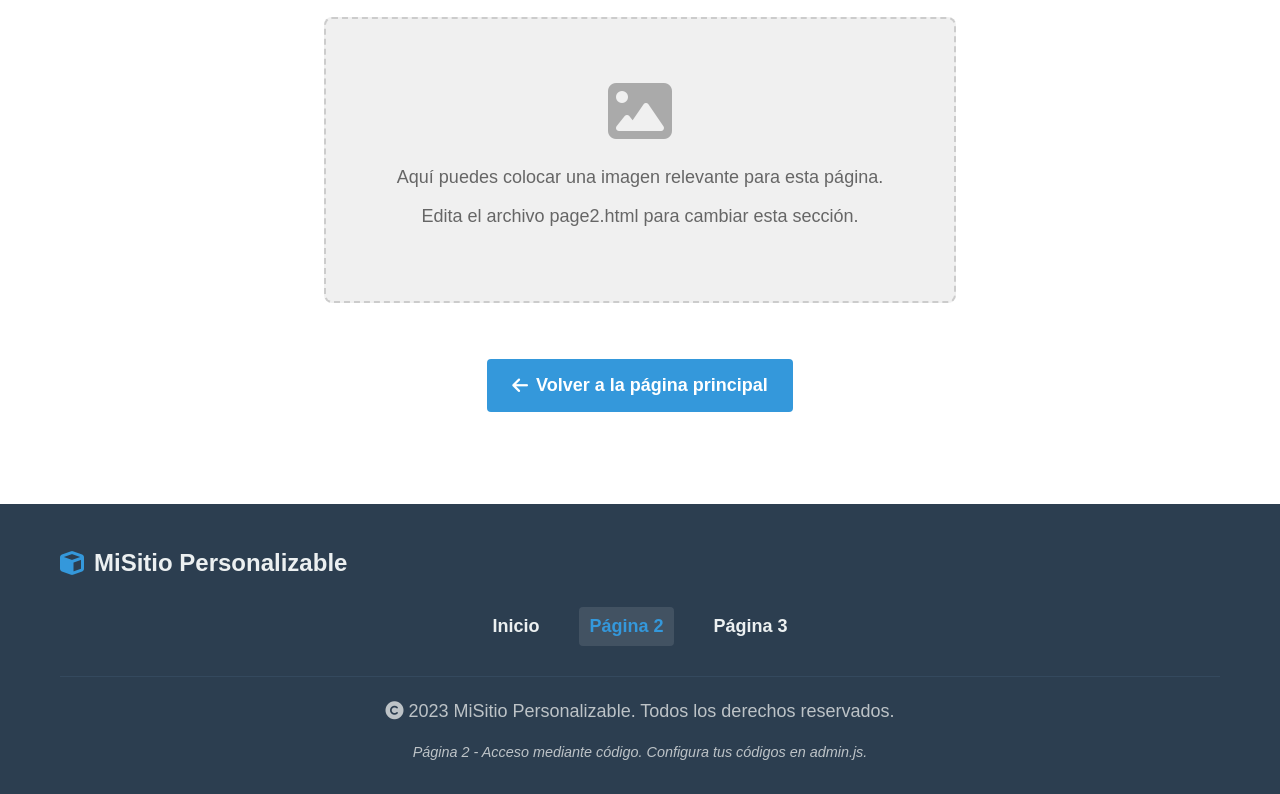
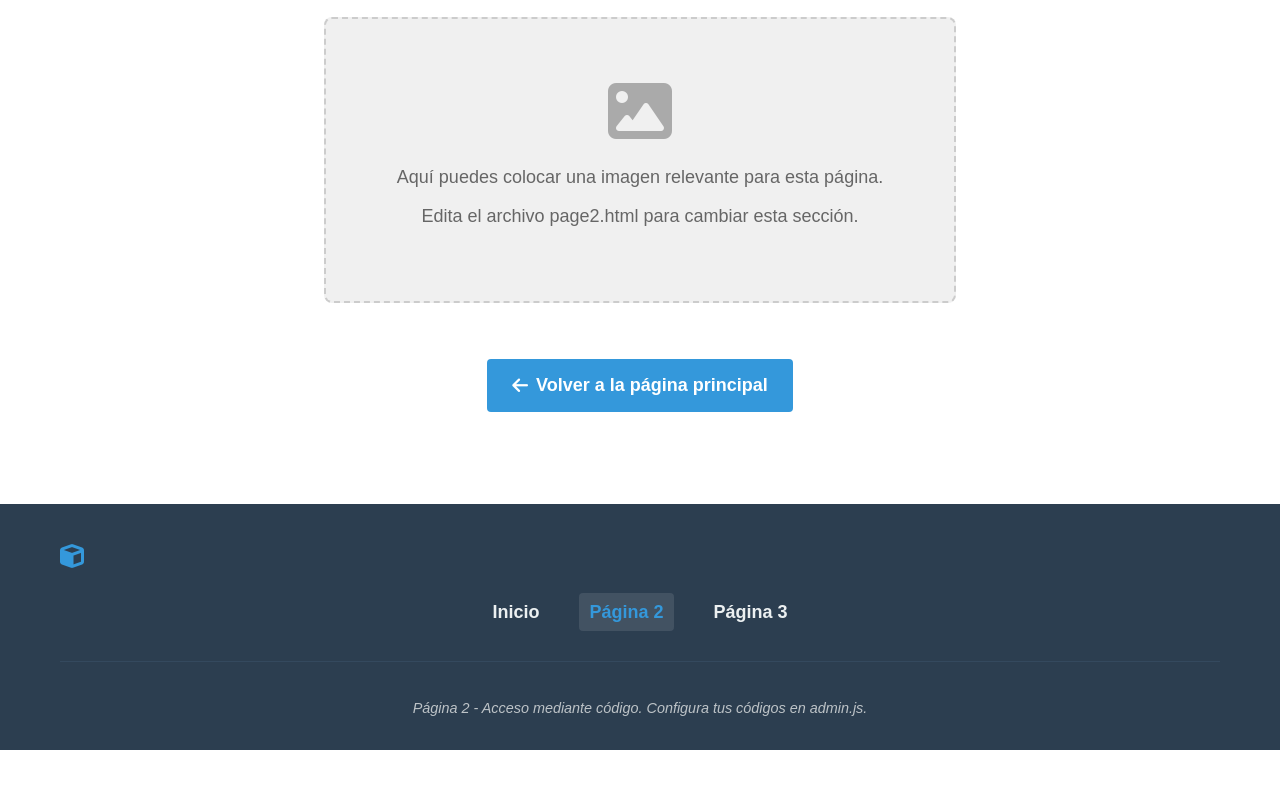
Before and after one commit to juanroncancio898/Viagogo.github.io, a plain HTML site: page 2page.html in a window 1280 px wide. Shown: the part 794-1588 px from the top of the page. After the commit the page ends 1544 px from the top, so only its background shows below. Drawn offline with Linux system fonts and the light colour scheme.

Commit message:
Auto commit

```diff
--- a/2page.html
+++ b/2page.html
@@ -61,7 +61,7 @@
         <div class="footer-content">
             <div class="footer-logo">
                 <i class="fas fa-cube"></i>
-                <span>MiSitio Personalizable</span>
+
             </div>
             <div class="footer-links">
                 <a href="index.html">Inicio</a>
@@ -69,7 +69,7 @@
                 <a href="3page.html" id="page3Link">Página 3</a>
             </div>
             <div class="footer-info">
-                <p><i class="fas fa-copyright"></i> 2023 MiSitio Personalizable. Todos los derechos reservados.</p>
+
                 <p class="footer-note">Página 2 - Acceso mediante código. Configura tus códigos en admin.js.</p>
             </div>
         </div>
```
Also changed, not shown: 3page.html (+2 -2 lines), boletos.html (+1 -1 lines), index.html (+2 -2 lines).
